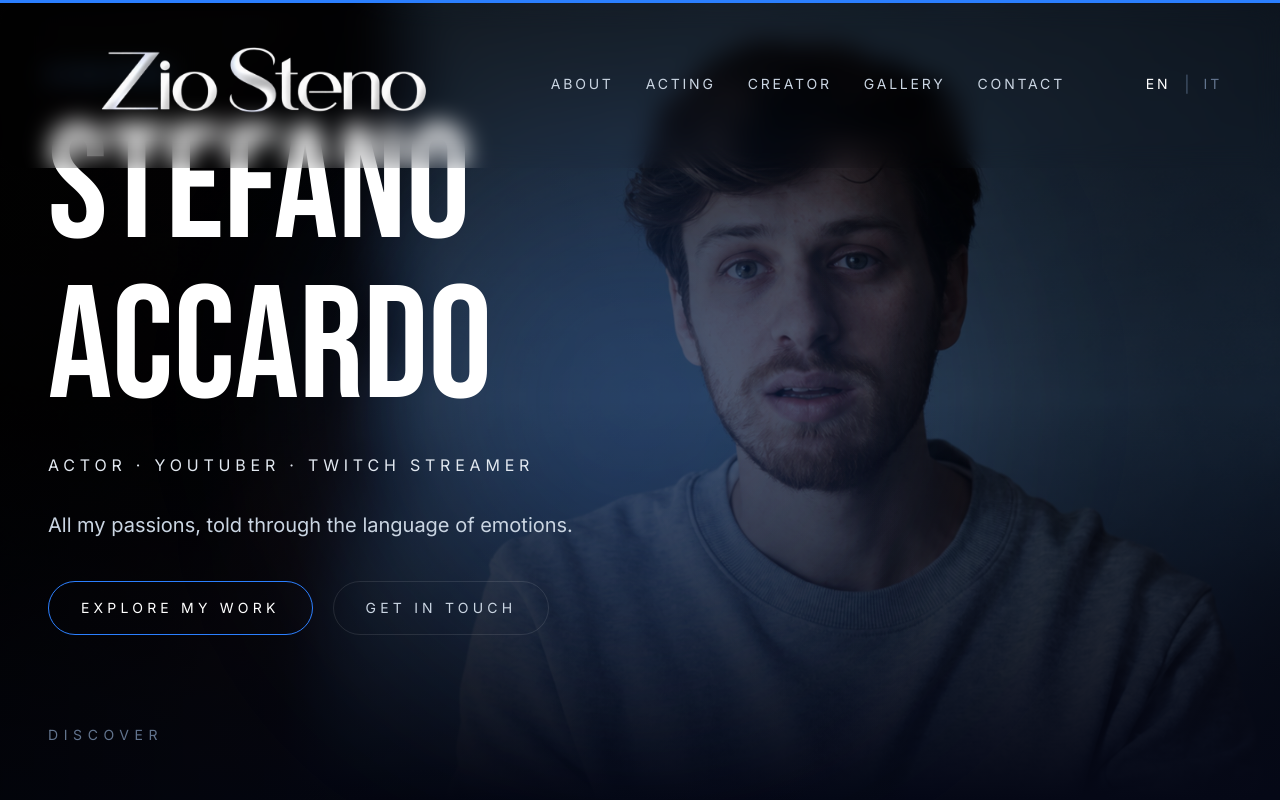
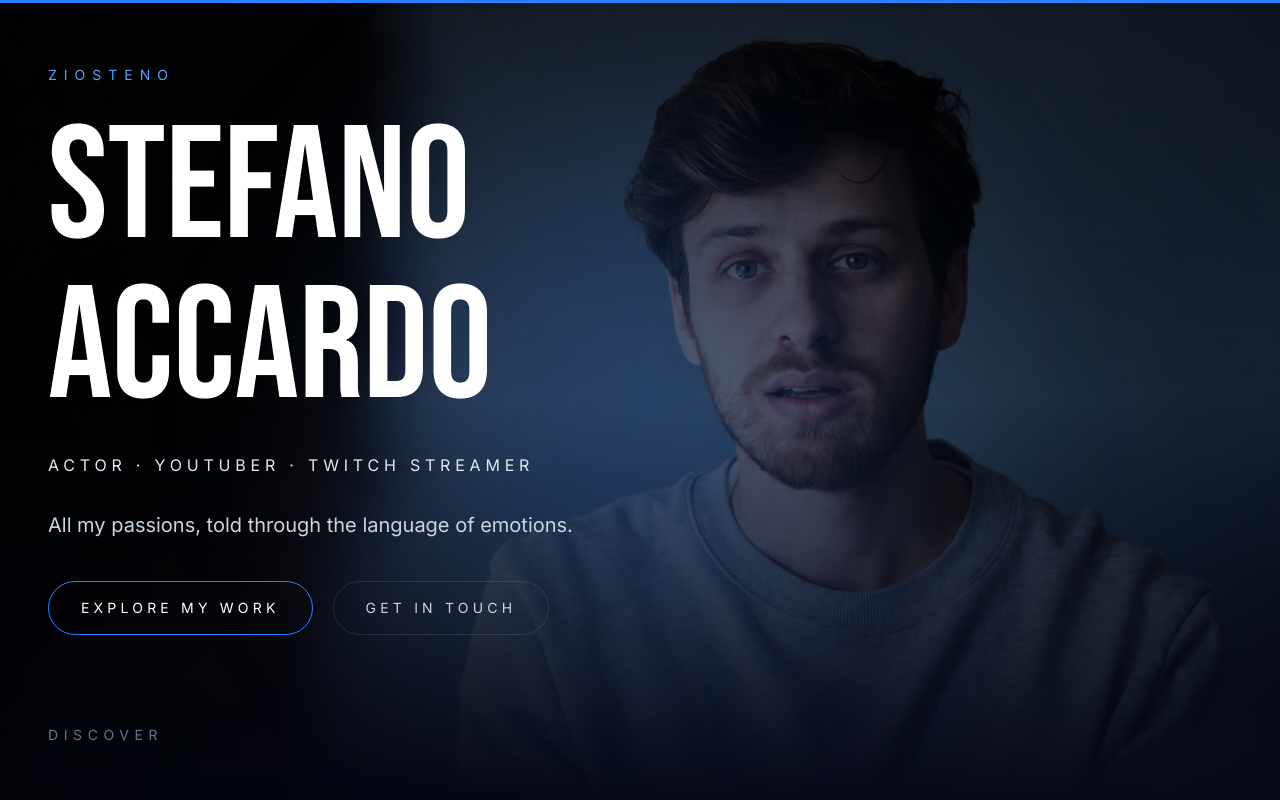
Before and after one commit to CiroVarone6/ZioStenoPortfolio, a React (Vite) app: page / in a window 1280 px wide. Shown: the top 800 px of the page. Built offline with nearby package versions, Linux system fonts and the light colour scheme.

Commit message:
feat: reveal navbar after first scroll
Keep the header hidden on the hero, then slide it in once the page
has scrolled and leave it visible for the rest of the session.

```diff
--- a/src/components/layout/Navbar.tsx
+++ b/src/components/layout/Navbar.tsx
@@ -1,5 +1,5 @@
-import { useState, type MouseEvent } from "react"
-import { AnimatePresence, motion } from "framer-motion"
+import { useEffect, useState, type MouseEvent } from "react"
+import { AnimatePresence, motion, useReducedMotion } from "framer-motion"
 import { HiOutlineMenuAlt3, HiX } from "react-icons/hi"
 
 import { copy, navLinks, tx, type Lang } from "../../data"
@@ -43,9 +43,35 @@ const LanguageSwitcher = ({ id }: { id: string }) => {
   )
 }
 
+const SCROLL_REVEAL_PX = 40
+
 const Navbar = () => {
   const [open, setOpen] = useState(false)
+  const [visible, setVisible] = useState(false)
+  const shouldReduceMotion = useReducedMotion()
   const { lang } = useLanguage()
+
+  useEffect(() => {
+    const reveal = () => setVisible(true)
+
+    if (lenis.scroll > SCROLL_REVEAL_PX || window.scrollY > SCROLL_REVEAL_PX) {
+      reveal()
+      return
+    }
+
+    const onScroll = ({ scroll }: { scroll: number }) => {
+      if (scroll > SCROLL_REVEAL_PX) {
+        reveal()
+        lenis.off("scroll", onScroll)
+      }
+    }
+
+    lenis.on("scroll", onScroll)
+
+    return () => {
+      lenis.off("scroll", onScroll)
+    }
+  }, [])
 
   const handleNavClick = (
     event: MouseEvent<HTMLAnchorElement>,
@@ -59,10 +85,13 @@ const Navbar = () => {
   return (
     <>
       <motion.header
-        initial={{ y: -160 }}
-        animate={{ y: 0 }}
-        transition={{ duration: 0.8 }}
-        className="fixed left-0 top-0 z-[60] w-full backdrop-blur-md"
+        initial={false}
+        animate={{ y: visible ? 0 : -160 }}
+        transition={{ duration: shouldReduceMotion ? 0 : 0.8 }}
+        aria-hidden={!visible}
+        className={`fixed left-0 top-0 z-[60] w-full backdrop-blur-md ${
+          visible ? "pointer-events-auto" : "pointer-events-none"
+        }`}
       >
         <div className="mx-auto flex max-w-7xl items-center justify-between gap-4 px-6 py-2 sm:py-3 lg:px-12">
           <a
```
